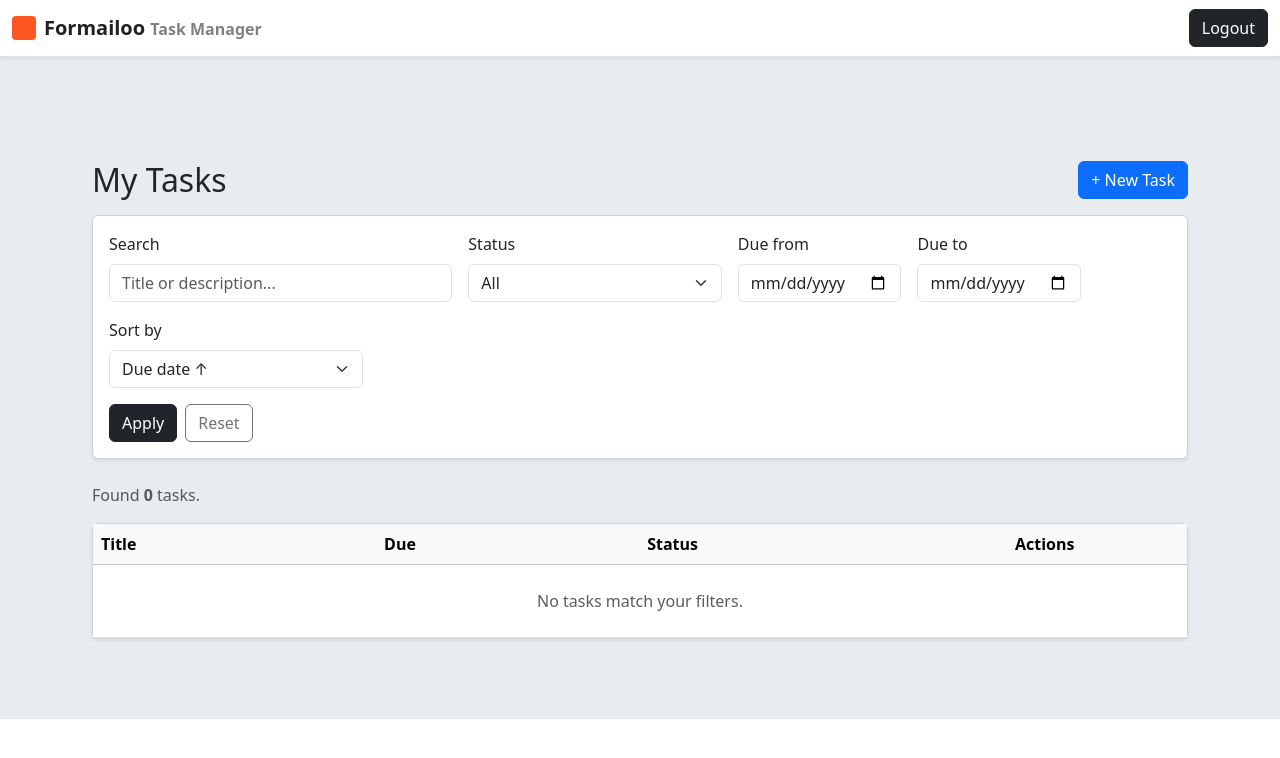
After one commit to amirdev1883/Django-Internship-Assignment-, a Django app: page /tasks/list/ in a window 1280 px wide. The commit adds this page. Shown: the top 758 px of the page. Run offline with Django 5.2, Linux system fonts and the light colour scheme; the visitor is signed in with stand-in values (Sample User, id 1); data that the repository does not hold is empty.

Commit message:
add tasks list veiws.py urls.py and templates

```diff
--- a/tasks/templates/tasks/task_detail.html
+++ b/tasks/templates/tasks/task_detail.html
@@ -21,8 +21,7 @@
 
     <div class="d-flex justify-content-between">
       <a href="{% url 'tasks:task_update' task.id %}" class="btn btn-primary">Edit</a>
-      <a href="" class="btn btn-secondary">Back to List</a>
-      {% comment %} add link on top latter {% endcomment %}
+      <a href="{% url 'tasks:task_list' %}" class="btn btn-secondary">Back to List</a>
     </div>
   </div>
 </div>
--- /dev/null
+++ b/tasks/templates/tasks/task_list.html
@@ -0,0 +1,120 @@
+{% extends "base.html" %}
+{% block content %}
+<div class="container mt-4">
+  <div class="d-flex align-items-center justify-content-between mb-3">
+    <h2 class="mb-0">My Tasks</h2>
+    <a href="{% url 'tasks:task_create' %}" class="btn btn-primary">+ New Task</a>
+  </div>
+
+  <div class="card shadow-sm mb-4">
+    <div class="card-body">
+      <form method="get" class="row g-3 align-items-end">
+        <div class="col-md-4">
+          <label for="q" class="form-label">Search</label>
+          <input id="q" name="q" value="{{ q }}" class="form-control" placeholder="Title or description...">
+        </div>
+        <div class="col-md-3">
+          <label for="status" class="form-label">Status</label>
+          <select id="status" name="status" class="form-select">
+            <option value="all" {% if status == 'all' %}selected{% endif %}>All</option>
+            <option value="pending" {% if status == 'pending' %}selected{% endif %}>Not completed</option>
+            <option value="completed" {% if status == 'completed' %}selected{% endif %}>Completed</option>
+          </select>
+        </div>
+        <div class="col-md-2">
+          <label for="from" class="form-label">Due from</label>
+          <input type="date" id="from" name="from" value="{{ date_from }}" class="form-control">
+        </div>
+        <div class="col-md-2">
+          <label for="to" class="form-label">Due to</label>
+          <input type="date" id="to" name="to" value="{{ date_to }}" class="form-control">
+        </div>
+        <div class="col-md-3">
+          <label for="sort" class="form-label">Sort by</label>
+          <select id="sort" name="sort" class="form-select">
+            <option value="due_date" {% if sort == 'due_date' %}selected{% endif %}>Due date ↑</option>
+            <option value="due_date_desc" {% if sort == 'due_date_desc' %}selected{% endif %}>Due date ↓</option>
+            <option value="created" {% if sort == 'created' %}selected{% endif %}>Created ↑</option>
+            <option value="created_desc" {% if sort == 'created_desc' %}selected{% endif %}>Created ↓</option>
+            <option value="title" {% if sort == 'title' %}selected{% endif %}>Title A–Z</option>
+            <option value="title_desc" {% if sort == 'title_desc' %}selected{% endif %}>Title Z–A</option>
+          </select>
+        </div>
+        <div class="col-md-12 d-flex gap-2">
+          <button type="submit" class="btn btn-dark">Apply</button>
+          <a href="{% url 'tasks:task_list' %}" class="btn btn-outline-secondary">Reset</a>
+        </div>
+      </form>
+    </div>
+  </div>
+
+  <p class="text-muted">Found <strong>{{ total_count }}</strong> task{{ total_count|pluralize }}.</p>
+
+  <div class="card shadow-sm">
+    <div class="table-responsive">
+      <table class="table table-hover align-middle mb-0">
+        <thead class="table-light">
+          <tr>
+            <th>Title</th>
+            <th>Due</th>
+            <th>Status</th>
+            <th style="width: 180px;">Actions</th>
+          </tr>
+        </thead>
+        <tbody>
+          {% for task in page_obj.object_list %}
+          <tr>
+            <td>
+              <a href="{% url 'tasks:task_detail' task.id %}" class="text-decoration-none">{{ task.title }}</a>
+              {% if task.description %}
+                <div class="small text-muted">{{ task.description|truncatechars:90 }}</div>
+              {% endif %}
+            </td>
+            <td>{{ task.due_date }}</td>
+            <td>
+              {% if task.completed %}
+                <span class="badge bg-success">Completed</span>
+              {% else %}
+                <span class="badge bg-warning text-dark">Not Completed</span>
+              {% endif %}
+            </td>
+            <td class="d-flex gap-2">
+              <a class="btn btn-outline-primary btn-sm" href="{% url 'tasks:task_update' task.id %}">Edit</a>
+              <a class="btn btn-outline-secondary btn-sm" href="{% url 'tasks:task_detail' task.id %}">View</a>
+            </td>
+          </tr>
+          {% empty %}
+          <tr>
+            <td colspan="4" class="text-center text-muted py-4">No tasks match your filters.</td>
+          </tr>
+          {% endfor %}
+        </tbody>
+      </table>
+    </div>
+
+    {% if page_obj.paginator.num_pages > 1 %}
+    <div class="card-footer">
+      <nav aria-label="Page navigation">
+        <ul class="pagination mb-0">
+          <li class="page-item {% if not page_obj.has_previous %}disabled{% endif %}">
+            <a class="page-link" href="?page=1{% if request.GET %}&{{ request.GET.urlencode }}{% endif %}">« First</a>
+          </li>
+          <li class="page-item {% if not page_obj.has_previous %}disabled{% endif %}">
+            <a class="page-link" href="?page={{ page_obj.previous_page_number }}{% if request.GET %}&{{ request.GET.urlencode }}{% endif %}">‹ Prev</a>
+          </li>
+          <li class="page-item active">
+            <span class="page-link">{{ page_obj.number }} / {{ page_obj.paginator.num_pages }}</span>
+          </li>
+          <li class="page-item {% if not page_obj.has_next %}disabled{% endif %}">
+            <a class="page-link" href="?page={{ page_obj.next_page_number }}{% if request.GET %}&{{ request.GET.urlencode }}{% endif %}">Next ›</a>
+          </li>
+          <li class="page-item {% if not page_obj.has_next %}disabled{% endif %}">
+            <a class="page-link" href="?page={{ page_obj.paginator.num_pages }}{% if request.GET %}&{{ request.GET.urlencode }}{% endif %}">Last »</a>
+          </li>
+        </ul>
+      </nav>
+    </div>
+    {% endif %}
+  </div>
+</div>
+{% endblock %}
--- a/tasks/urls.py
+++ b/tasks/urls.py
@@ -9,4 +9,5 @@ urlpatterns = [
     path("create/", views.TaskCreateView.as_view(),  name='task_create'),
     path("update/<int:task_id>/", views.TaskUpdateView.as_view(),  name='task_update'),
     path("detail/<int:task_id>", views.TaskDetailView.as_view(),  name='task_detail'),
+    path("list/", views.TaskListView.as_view(), name="task_list"),
 ]
--- a/tasks/views.py
+++ b/tasks/views.py
@@ -5,6 +5,8 @@ from .forms import TaskUpdateCreateForm
 from.models import Task
 from django.contrib.auth.mixins import LoginRequiredMixin
 from django.http import HttpResponseForbidden
+from django.db.models import Q
+from django.core.paginator import Paginator
 
 class HomeView(View):
     def get(self, request):
@@ -25,7 +27,7 @@ class TaskCreateView(LoginRequiredMixin, View):
             new_task.owner = request.user
             new_task.save()
             messages.success(request, f'you created the task{new_task.title} successfully', 'success')
-            return redirect("tasks:home")  #change it later ----------------------------------------------- task list ----------
+            return redirect("tasks:task_detail", task_id=new_task.id)  #change it later ----------------------------------------------- task list ----------
         # error message should be here -----------------------------------------------------------
         return render(request, "tasks/task_create_update.html", {"form": form})
 
@@ -66,3 +68,55 @@ class TaskDetailView(LoginRequiredMixin, View):
         if task.owner != request.user:
             return HttpResponseForbidden("You are not allowed to view this task.")
         return render(request, "tasks/task_detail.html", {"task": task})
+
+
+class TaskListView(LoginRequiredMixin, View):
+    def get(self, request):
+        # Base queryset: only the current user's tasks
+        qs = Task.objects.filter(owner=request.user)
+
+        # --- Filters / Search ---
+        q = (request.GET.get("q") or "").strip()
+        status = request.GET.get("status", "all")  # all | completed | pending
+        date_from = request.GET.get("from") or ""
+        date_to = request.GET.get("to") or ""
+        sort = request.GET.get("sort", "due_date")  # due_date|due_date_desc|created|created_desc|title|title_desc
+
+        if q:
+            qs = qs.filter(Q(title__icontains=q) | Q(description__icontains=q))
+
+        if status == "completed":
+            qs = qs.filter(completed=True)
+        elif status == "pending":
+            qs = qs.filter(completed=False)
+
+        if date_from:
+            qs = qs.filter(due_date__gte=date_from)
+        if date_to:
+            qs = qs.filter(due_date__lte=date_to)
+
+        order_map = {
+            "due_date": "due_date",
+            "due_date_desc": "-due_date",
+            "created": "created_at",
+            "created_desc": "-created_at",
+            "title": "title",
+            "title_desc": "-title",
+        }
+        qs = qs.order_by(order_map.get(sort, "due_date"))
+
+        # --- Pagination ---
+        paginator = Paginator(qs, 10)  # 10 per page
+        page_number = request.GET.get("page")
+        page_obj = paginator.get_page(page_number)
+
+        context = {
+            "page_obj": page_obj,
+            "q": q,
+            "status": status,
+            "date_from": date_from,
+            "date_to": date_to,
+            "sort": sort,
+            "total_count": qs.count(),
+        }
+        return render(request, "tasks/task_list.html", context)
--- a/templates/inc/navbar.html
+++ b/templates/inc/navbar.html
@@ -4,7 +4,7 @@
       <!-- Logo and Brand -->
       <a href="#" class="navbar-brand d-flex align-items-center">
         <div style="width: 24px; height: 24px; background-color: #ff5722; display: inline-block; border-radius: 4px; margin-right: 8px;"></div>
-        <span style="font-weight: bold; color: #212121;">Formailoo</span>
+        <span style="font-weight: bold; color: #212121;">Formailoo <span style="font-size: 0.8em; color: gray;">Task Manager</span> </span>
       </a>
 
       <!-- Right side links -->
```
